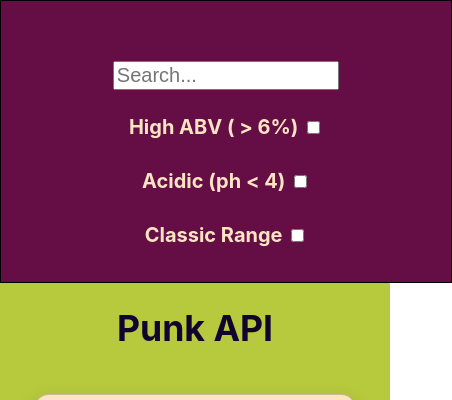
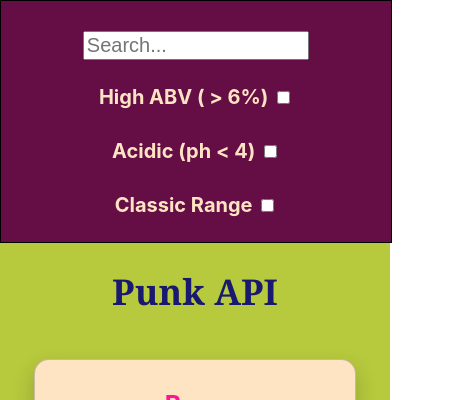
Before and after one commit to Anushaca1995/Punk-API, a React (Create React App) app: page / in a window 390 px wide. Shown: the top 400 px of the page, 452 px wide, since content can reach past the window. Built offline with nearby package versions, Linux system fonts and the light colour scheme.

Commit message:
Changed style to get full view in mobile and added sorry text

```diff
--- a/src/App.jsx
+++ b/src/App.jsx
@@ -48,7 +48,7 @@
         highAcidity={highAcidity} handleAcidity={handleAcidity} classicRange={classicRange} handleClassicRange={handleClassicRange}/>
       </div>
       <div className="App-main">
-        <h1>Punk API</h1>
+        <h1 className='App-main--header'>Punk API</h1>
         <Main className="App-beerCards" beersData={filteredSearch} />
       </div>
     </div>
--- a/src/App.scss
+++ b/src/App.scss
@@ -26,6 +26,10 @@
     animation-name: example;
     animation-duration: 100s;
     animation-delay: 2s;
+    &--header{
+      color:midnightblue;
+      font-family: Georgia, 'Times New Roman', Times, serif;
+    }
     @keyframes example {
       0% {
         background-color: rgb(191, 202, 45);
@@ -86,6 +90,8 @@
       .App-Nav{
         min-height: 30px;
         width: 100%;
+        padding:0;
+        padding-bottom: 20px;
       }
       .App-main {
         width: 100%;
--- a/src/container/CardList/CardList.jsx
+++ b/src/container/CardList/CardList.jsx
@@ -7,7 +7,8 @@
         beersImage={beers.image_url} />
     })
     return (
-        <div className="card-list">{beersArray}</div>
+
+        <div className="card-list">{beersArray.length==0 && <h2 className="card-list--noMatch">Sorry 🥺 <br></br>Matching Not Found  </h2>}{beersArray}</div>
     )
 }
 export default CardList;
--- a/src/container/CardList/CardList.scss
+++ b/src/container/CardList/CardList.scss
@@ -2,4 +2,8 @@
     display: flex;
     justify-content: space-around;
     flex-wrap: wrap;
+    &--noMatch{
+        color: maroon;
+        font-family: 'Gill Sans', 'Gill Sans MT', Calibri, 'Trebuchet MS', sans-serif;
+    }
 }
```
